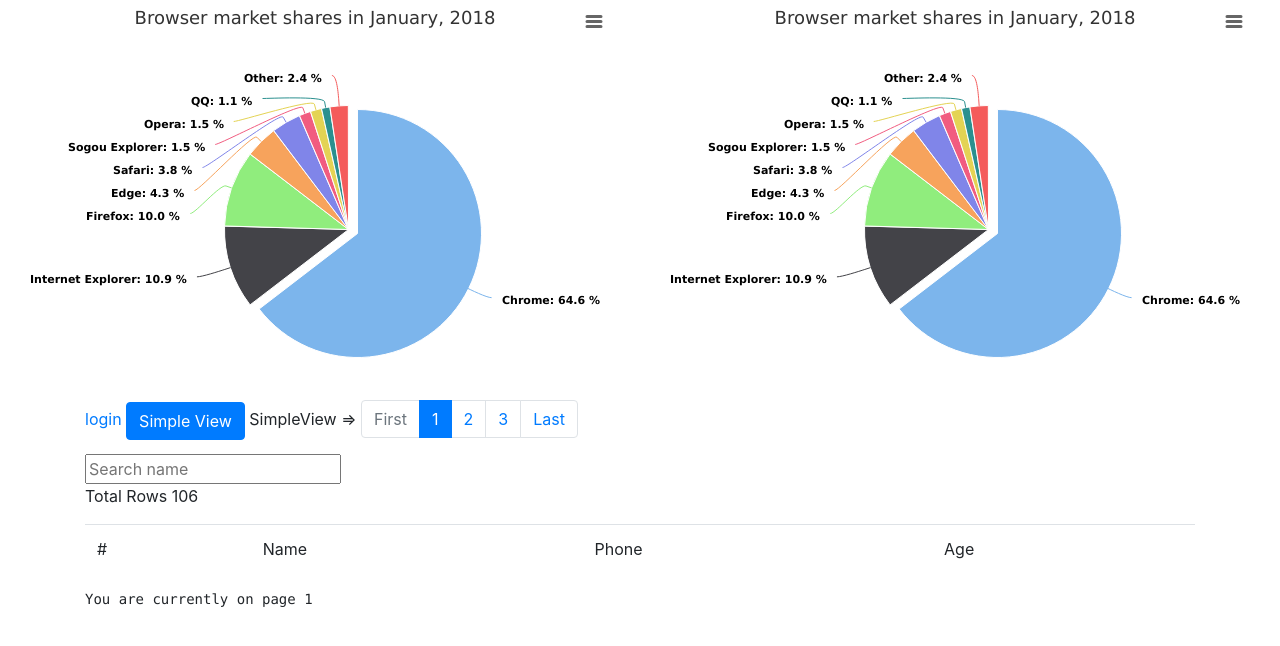
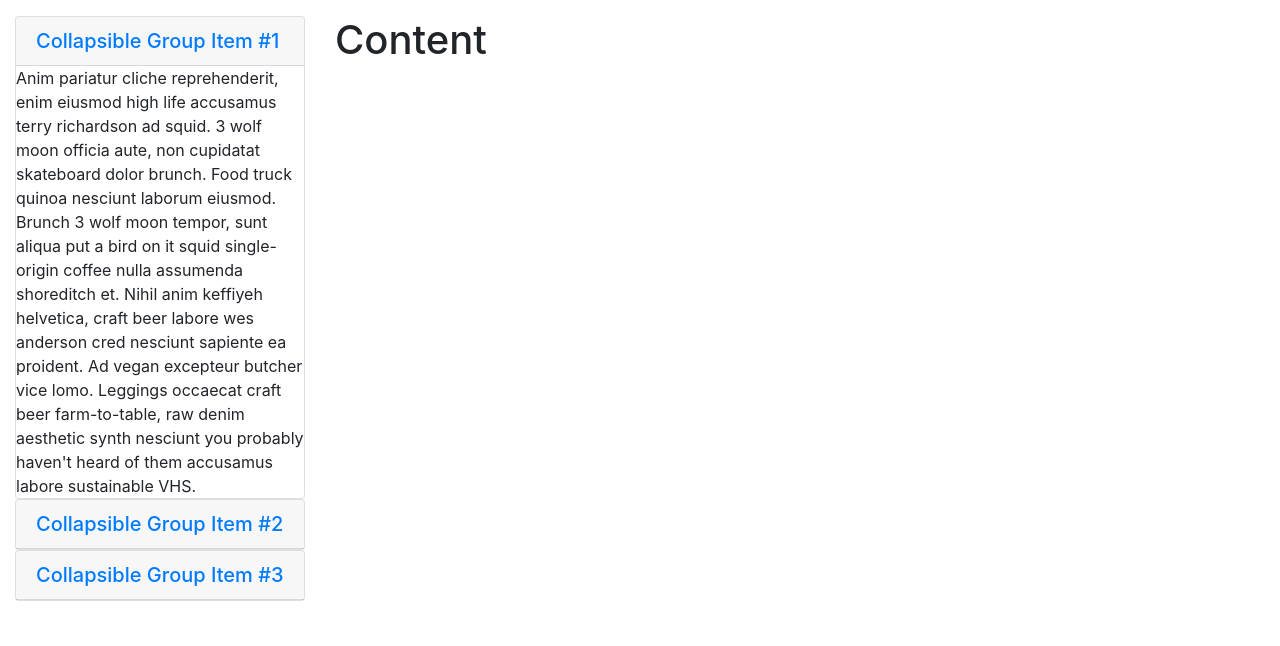
Before and after one commit to h4me/anjular-collector2, a plain HTML site: page www/index.html at #!/app in a window 1280 px wide. Drawn offline with nearby package versions, Linux system fonts and the light colour scheme.

Commit message:
collapse

```diff
--- /dev/null
+++ b/www/application.html
@@ -0,0 +1,69 @@
+<div class="container-fluid">
+
+<nav class="navbar navbar-toggleable-md navbar-light bg-faded">
+   <div class="collapse navbar-collapse" id="navbarSupportedContent">
+      <ul class="navbar-nav mr-auto">
+         <li class="nav-item"><a class="nav-link" href="#">Link1</a></li>
+         <li class="nav-item"><a class="nav-link" href="#">Link2</a></li>
+      </ul>
+    </div>
+</nav>
+
+  <div class="row content">
+    <div class="col-sm-3 sidenav">
+
+      <div id="accordion" role="tablist" aria-multiselectable="true">
+        <div class="card">
+          <div class="card-header" role="tab" id="headingOne">
+            <h5 class="mb-0">
+              <a data-toggle="collapse" data-parent="#accordion" data-target="#collapseOne" href="#collapseOne" aria-expanded="true" aria-controls="collapseOne">
+                Collapsible Group Item #1
+              </a>
+            </h5>
+          </div>
+          <div id="collapseOne" class="collapse show" role="tabpanel" aria-labelledby="headingOne">
+            <div class="card-block">
+              Anim pariatur cliche reprehenderit, enim eiusmod high life accusamus terry richardson ad squid. 3 wolf moon officia aute, non cupidatat skateboard dolor brunch. Food truck quinoa nesciunt laborum eiusmod. Brunch 3 wolf moon tempor, sunt aliqua put a bird on it squid single-origin coffee nulla assumenda shoreditch et. Nihil anim keffiyeh helvetica, craft beer labore wes anderson cred nesciunt sapiente ea proident. Ad vegan excepteur butcher vice lomo. Leggings occaecat craft beer farm-to-table, raw denim aesthetic synth nesciunt you probably haven't heard of them accusamus labore sustainable VHS.
+            </div>
+          </div>
+        </div>
+        <div class="card">
+          <div class="card-header" role="tab" id="headingTwo">
+            <h5 class="mb-0">
+              <a class="collapsed" data-toggle="collapse" data-parent="#accordion" href="#collapseTwo" aria-expanded="false" aria-controls="collapseTwo">
+                Collapsible Group Item #2
+              </a>
+            </h5>
+          </div>
+          <div id="collapseTwo" class="collapse" role="tabpanel" aria-labelledby="headingTwo">
+            <div class="card-block">
+              Anim pariatur cliche reprehenderit, enim eiusmod high life accusamus terry richardson ad squid. 3 wolf moon officia aute, non cupidatat skateboard dolor brunch. Food truck quinoa nesciunt laborum eiusmod. Brunch 3 wolf moon tempor, sunt aliqua put a bird on it squid single-origin coffee nulla assumenda shoreditch et. Nihil anim keffiyeh helvetica, craft beer labore wes anderson cred nesciunt sapiente ea proident. Ad vegan excepteur butcher vice lomo. Leggings occaecat craft beer farm-to-table, raw denim aesthetic synth nesciunt you probably haven't heard of them accusamus labore sustainable VHS.
+            </div>
+          </div>
+        </div>
+        <div class="card">
+          <div class="card-header" role="tab" id="headingThree">
+            <h5 class="mb-0">
+              <a class="collapsed" data-toggle="collapse" data-parent="#accordion" href="#collapseThree" aria-expanded="false" aria-controls="collapseThree">
+                Collapsible Group Item #3
+              </a>
+            </h5>
+          </div>
+          <div id="collapseThree" class="collapse" role="tabpanel" aria-labelledby="headingThree">
+            <div class="card-block">
+              Anim pariatur cliche reprehenderit, enim eiusmod high life accusamus terry richardson ad squid. 3 wolf moon officia aute, non cupidatat skateboard dolor brunch. Food truck quinoa nesciunt laborum eiusmod. Brunch 3 wolf moon tempor, sunt aliqua put a bird on it squid single-origin coffee nulla assumenda shoreditch et. Nihil anim keffiyeh helvetica, craft beer labore wes anderson cred nesciunt sapiente ea proident. Ad vegan excepteur butcher vice lomo. Leggings occaecat craft beer farm-to-table, raw denim aesthetic synth nesciunt you probably haven't heard of them accusamus labore sustainable VHS.
+            </div>
+          </div>
+        </div>
+      </div>
+
+
+
+    </div>
+
+     <div class="col-sm-9">
+       <h1> Content </h1>
+     </div>
+  </div>
+
+</div>
--- a/www/js/custom_up.js
+++ b/www/js/custom_up.js
@@ -11,6 +11,9 @@ app.config(function($routeProvider,$locationProvider) {
     })
     .when("/paris", {
         templateUrl : "paris.htm"
+    })
+    .when("/app", {
+        templateUrl : "application.html"
     })
     .otherwise({
         // templateUrl : "paris.htm",
```
Also changed, not shown: www/index.html (+0 -1 lines).
